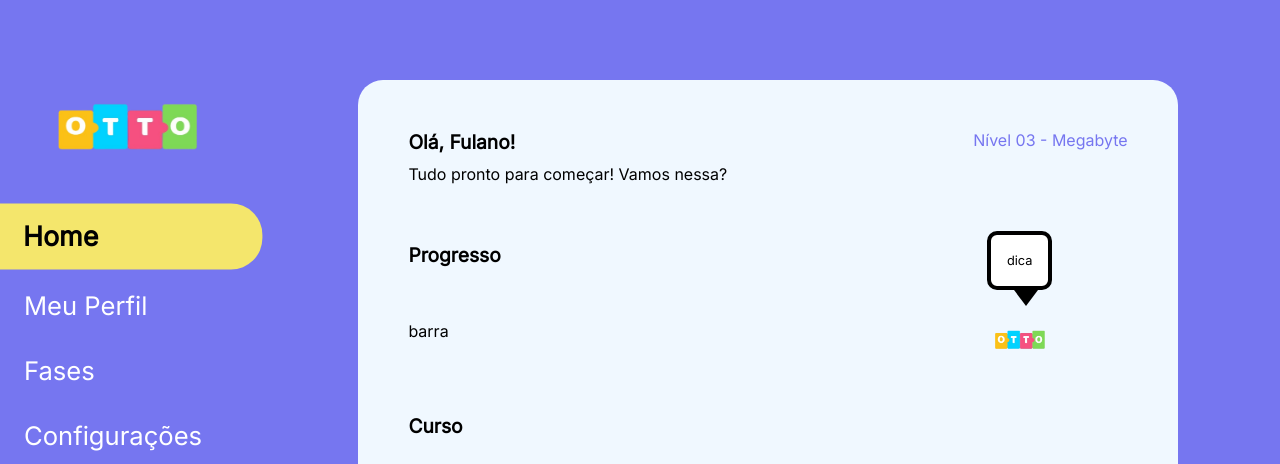
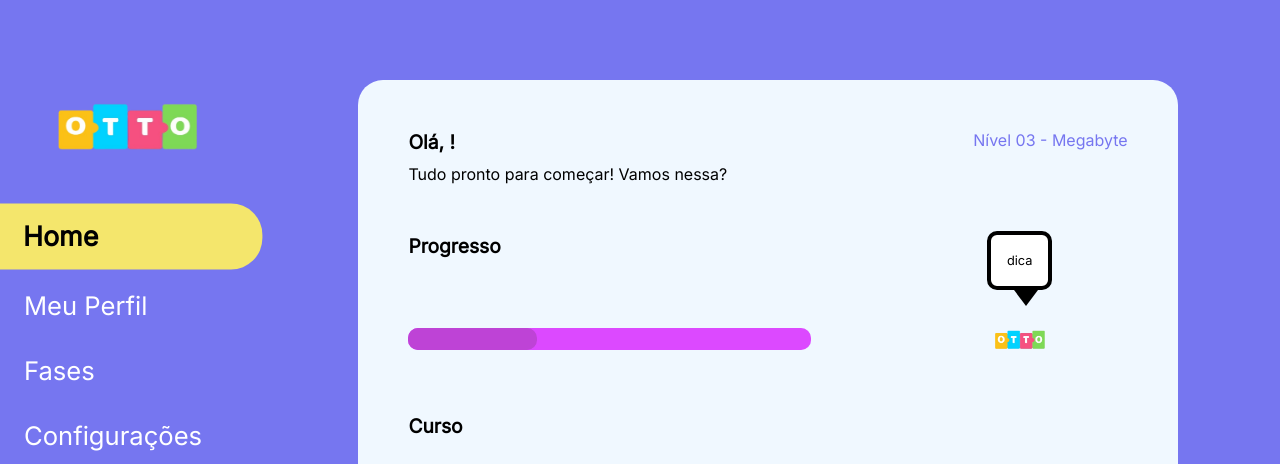
Before and after one commit to enzomobile/OTTO, a Django app: page /dashboard/ in a window 1280 px wide. Shown: the top 464 px of the page. Run offline with Django 5.2, Linux system fonts and the light colour scheme; the visitor is signed in with stand-in values (Sample User, id 1).

Commit message:
Finalizando algumas coisas, vou finalizar na próxima aula.

```diff
--- a/appOTTO/models.py
+++ b/appOTTO/models.py
@@ -43,6 +43,7 @@
     nome_completo = models.CharField(max_length=150)
     nome_usuario = models.CharField(max_length=50, unique=True)
     email_usuario = models.EmailField(max_length=254, unique=True)
+    progresso_usuario = models.IntegerField(default=0)
     data_criacao_usuario = models.DateTimeField(auto_now_add=True)
 
     is_active = models.BooleanField(default=True)
--- a/appOTTO/static/appOTTO/CSS/dashboard.css
+++ b/appOTTO/static/appOTTO/CSS/dashboard.css
@@ -14,6 +14,29 @@
   background-color: #7676F0;
   height: 100vh;
   display: flex;
+}
+
+progress {
+  width: 80%;
+  height: 15%;
+  border-radius: 10px;
+  background-color: #d400ff75;
+  appearance: none;
+}
+
+progress::-webkit-progress-bar {
+  background-color: #d400ff75;
+  border-radius: 10px;
+}
+
+progress::-webkit-progress-value {
+  background-color: #be43d6;
+  border-radius: 10px;
+}
+
+progress::-moz-progress-bar {
+  background-color: #be43d6;
+  border-radius: 10px;
 }
 
 /* nav */
@@ -76,7 +99,7 @@
 
 /* header */
 
-header{
+main{
   height: 100vh;
   width: 100%;
   display: flex;
--- a/appOTTO/templates/appOTTO/dashboard.html
+++ b/appOTTO/templates/appOTTO/dashboard.html
@@ -27,12 +27,12 @@
                 <li class="botao-navegar" data-url="{% url 'config' %}">Configurações</li>
             </ul>
         </nav>
-        <header>
+        <main>
             <section id="Home" class="conteudo">
                 <div class="conteudo-container">
                     <div class="conteudo-container-info">
                         <div>
-                            <h3>Olá, Fulano!</h3>
+                            <h3>Olá, {{ user.nome_usuario }}!</h3>
                             <p>Tudo pronto para começar! Vamos nessa?</p>
                         </div>
                         <a>Nível 03 - Megabyte</a>
@@ -40,7 +40,11 @@
                     <div class="conteudo-container-progresso">
                         <div class="progresso-barra">
                             <h4>Progresso</h4>
-                            <div>barra</div>
+                            <p><script>
+                                progresso = document.getElementById("progresso");
+                                valor = progresso.value;
+                            </script></p>
+                            <progress id="progresso" value="32" max="100"> 32% </progress>
                         </div>
                         <div class="progresso-dica">
                             <div class="balao-dica">
@@ -58,7 +62,7 @@
                     </div>
                 </div>
             </section>
-        </header>
+        </main>
     </div>
     <script src="{% static 'appOTTO/JS/configuracoes.js' %}"></script>
 </body>
```
